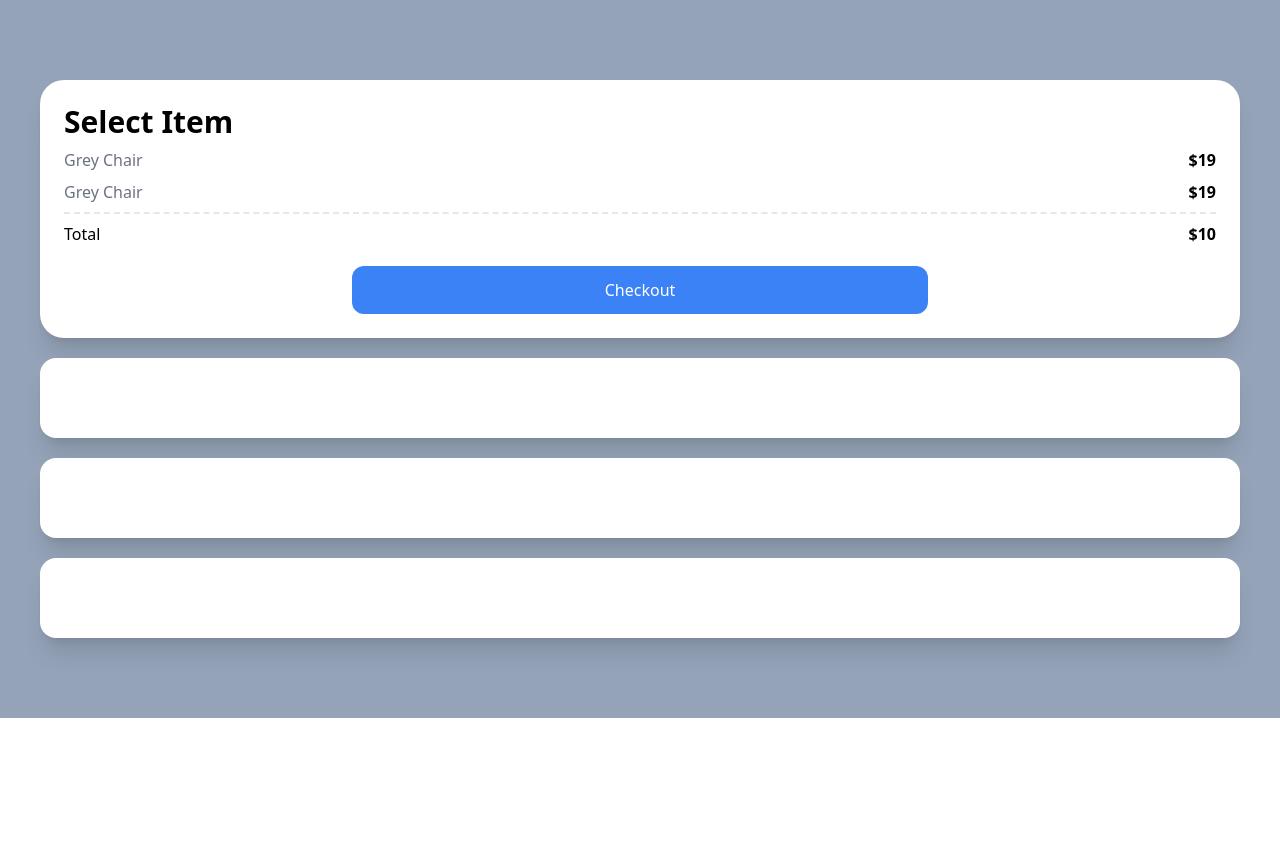
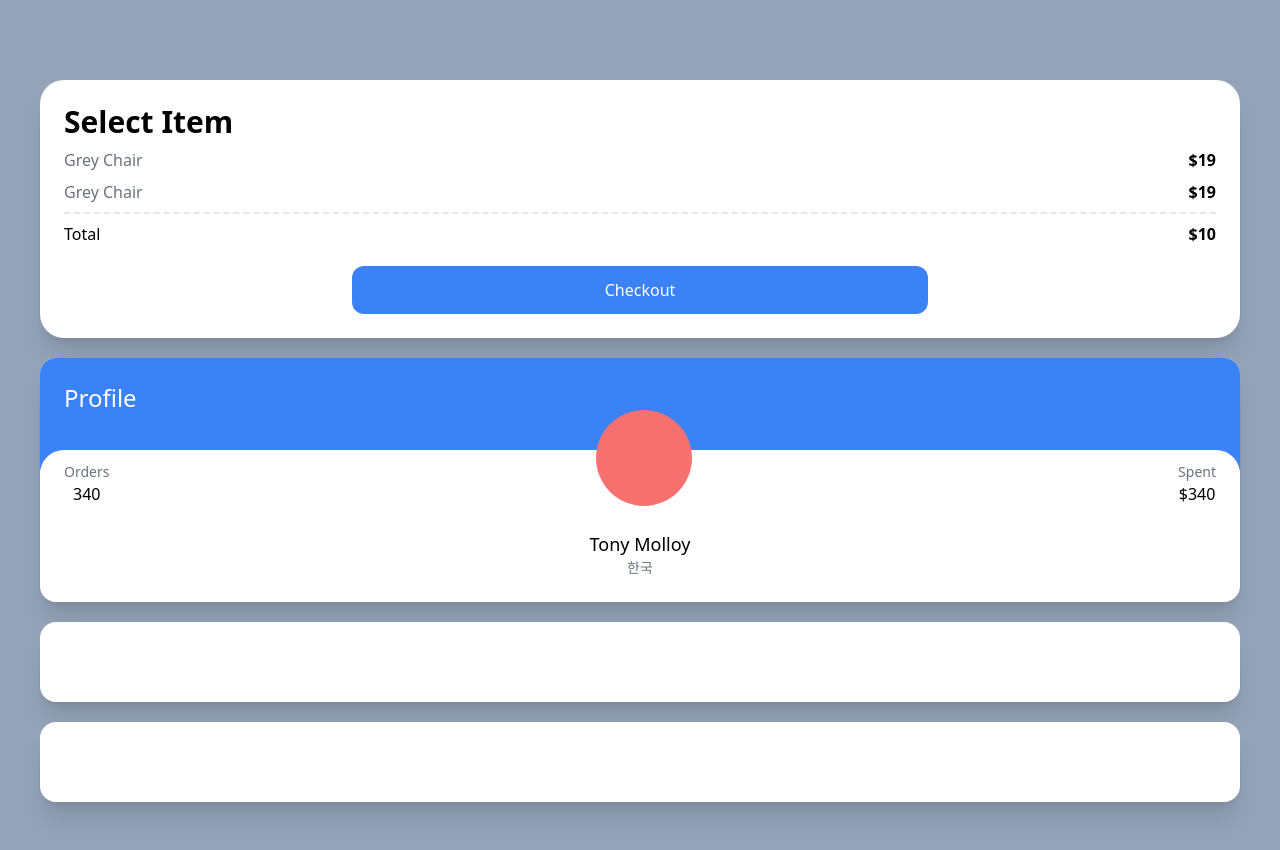
Before and after one commit to chanwoo00106/carrot-market, a Next.js app: page / in a window 1280 px wide. Shown: the top 850 px of the page. Before the commit the page ends 800 px from the top, so only its background shows below. Built offline with nearby package versions, Linux system fonts and the light colour scheme.

Commit message:
practice tailwindcss 2

```diff
--- a/pages/index.tsx
+++ b/pages/index.tsx
@@ -21,7 +21,28 @@
           Checkout
         </div>
       </div>
-      <div className="bg-white p-10 rounded-2xl shadow-xl"></div>
+      <div className="bg-white overflow-hidden rounded-2xl shadow-xl">
+        <div className="bg-blue-500 p-6 pb-14">
+          <span className="text-white text-2xl">Profile</span>
+        </div>
+        <div className="rounded-3xl p-6 bg-white relative -top-5">
+          <div className="flex justify-between items-end relative -top-16">
+            <div className="flex flex-col items-center">
+              <span className="text-sm text-gray-500">Orders</span>
+              <span className="font-medium">340</span>
+            </div>
+            <div className="h-24 w-24 bg-red-400 rounded-full" />
+            <div className="flex flex-col items-center">
+              <span className="text-sm text-gray-500">Spent</span>
+              <span className="font-medium">$340</span>
+            </div>
+          </div>
+          <div className="relative flex flex-col items-center -mt-10 -mb-5">
+            <span className="text-lg font-medium">Tony Molloy</span>
+            <span className="text-sm text-gray-500">한국</span>
+          </div>
+        </div>
+      </div>
       <div className="bg-white p-10 rounded-2xl shadow-xl"></div>
       <div className="bg-white p-10 rounded-2xl shadow-xl"></div>
     </div>
```
